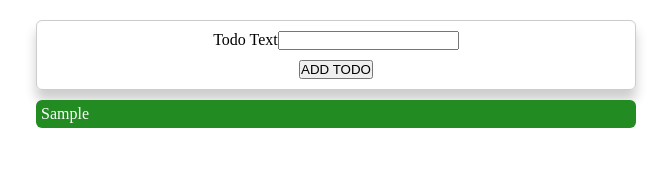
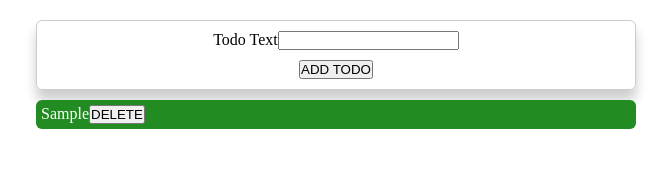
Before and after one commit to JasonWu73/es, a React (Create React App) app in the folder my-react/: page / in a window 1280 px wide. Both pictures are taken after typing "Sample" into the empty fields and a click on the button "ADD TODO". Shown: the top 190 px of the page, without its empty margins (304-975 px from the left). Built offline with nearby package versions, Linux system fonts and the light colour scheme.

Commit message:
删除列表项

```diff
--- a/my-react/src/App.tsx
+++ b/my-react/src/App.tsx
@@ -7,14 +7,19 @@ import { Todo } from './todo.model';
 function App() {
   const [ todos, setTodos ] = useState<Todo[]>([]);
   const addTodoHandler = (todo: Todo) => {
-    setTodos(prevTodo => {
-      return [ todo, ...prevTodo ];
+    setTodos(prevTodos => {
+      return [ todo, ...prevTodos ];
+    });
+  };
+  const todoDeleteHandler = (id: string) => {
+    setTodos(prevTodos => {
+      return prevTodos.filter(todo => todo.id !== id);
     });
   };
   return (
     <div className="app">
       <NewTodo onAdd={addTodoHandler}/>
-      <TodoList items={todos}/>
+      <TodoList items={todos} onDelete={todoDeleteHandler}/>
     </div>
   );
 }
--- a/my-react/src/components/TodoList.tsx
+++ b/my-react/src/components/TodoList.tsx
@@ -1,14 +1,23 @@
 import React from 'react';
 import styles from './TodoList.module.scss';
+import { Todo } from '../todo.model';
 
 interface TodoListProps {
-  items: { id: string, text: string } [];
+  items: Todo[];
+
+  onDelete(id: string): void;
 }
 
 function TodoList(props: TodoListProps) {
+  const deleteClickHandler = (id: string) => {
+    props.onDelete(id);
+  };
   return (
     <ul className={styles.list}>
-      {props.items.map(todo => <li key={todo.id}>{todo.text}</li>)}
+      {props.items.map(todo => <li key={todo.id}>
+        <span>{todo.text}</span>
+        <button onClick={deleteClickHandler.bind(null, todo.id)}>DELETE</button>
+      </li>)}
     </ul>
   );
 }
```
